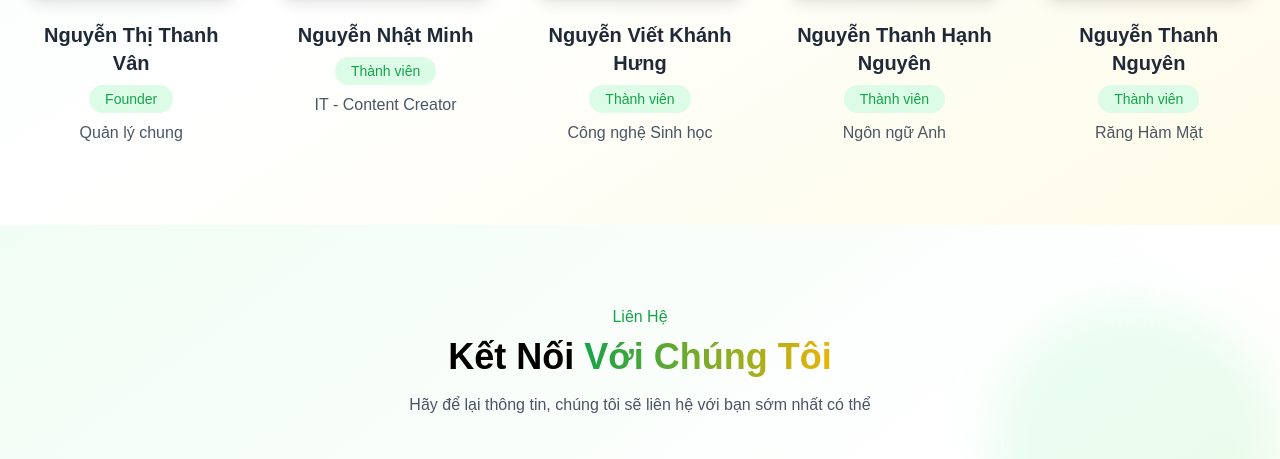
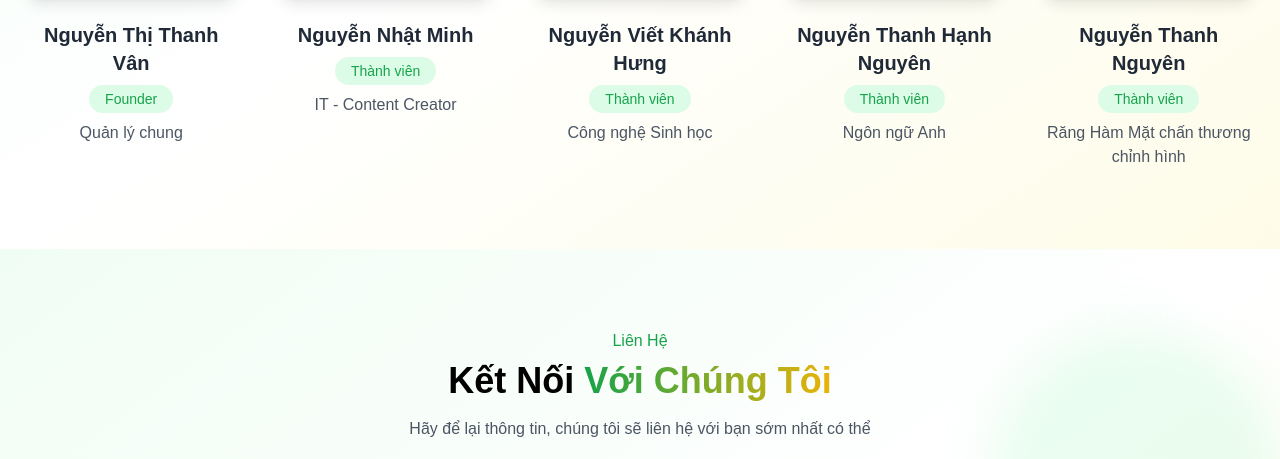
Before and after one commit to minh-nguyennhat/s2m-da-tu-vo-xoai, a plain HTML site: page index.html in a window 1280 px wide. Shown: the part 3515-3974 px from the top of the page. Drawn offline with nearby package versions, Linux system fonts and the light colour scheme; a web font is replaced by a local one.

Commit message:
Update index.html

```diff
--- a/index.html
+++ b/index.html
@@ -531,7 +531,7 @@
             <div class="text-center mt-6 space-y-2">
                 <h3 class="text-xl font-bold text-gray-800">Nguyễn Thanh Nguyên</h3>
                 <span class="inline-block px-4 py-1 bg-green-100 text-green-600 rounded-full text-sm">Thành viên</span>
-                <p class="text-gray-600">Răng Hàm Mặt</p>
+                <p class="text-gray-600">Răng Hàm Mặt chấn thương chỉnh hình</p>
             </div>
         </div>
       </div>
```
